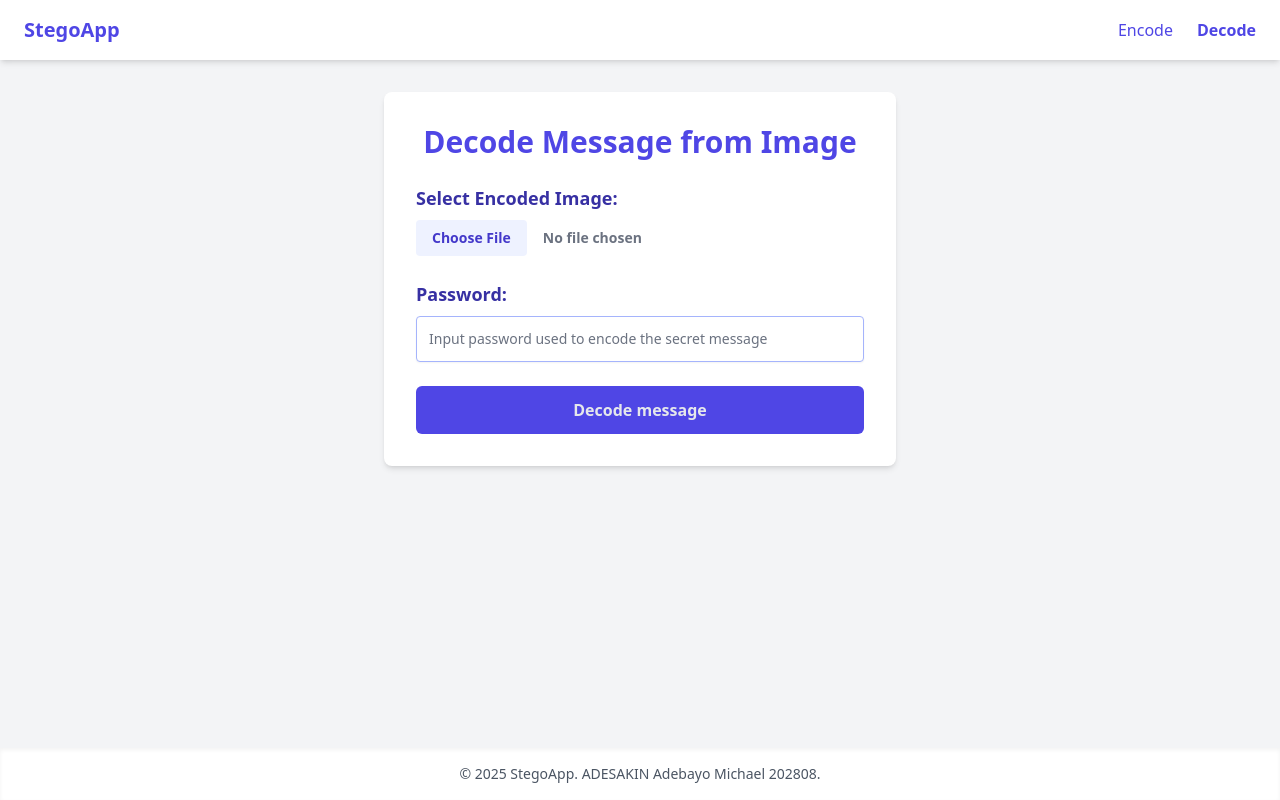
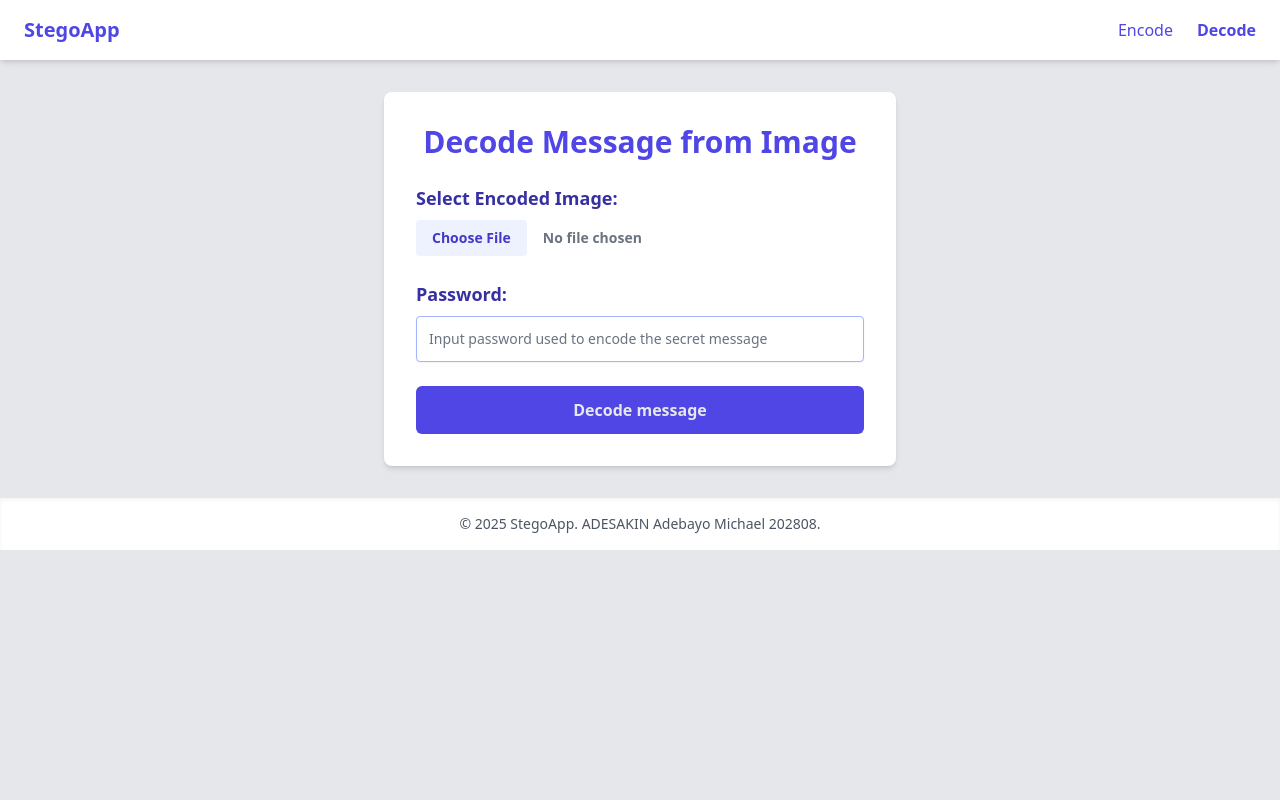
Before and after one commit to baytech77/Steganography, a Django app: page /decode in a window 1280 px wide. Run offline with Django 5.2, Linux system fonts and the light colour scheme; some libraries are stand-ins or nearby versions.

Commit message:
Update base.html

```diff
--- a/theme/templates/base.html
+++ b/theme/templates/base.html
@@ -7,7 +7,7 @@
   <title>{% block title %}Image Steganography App{% endblock %}</title>
   {% tailwind_css %}
 </head>
-<body class="bg-gray-100 min-h-screen flex flex-col">
+<body class="bg-gray-200  flex flex-col">
 
   <!-- Navigation -->
   <nav class="bg-white shadow-md">
```
